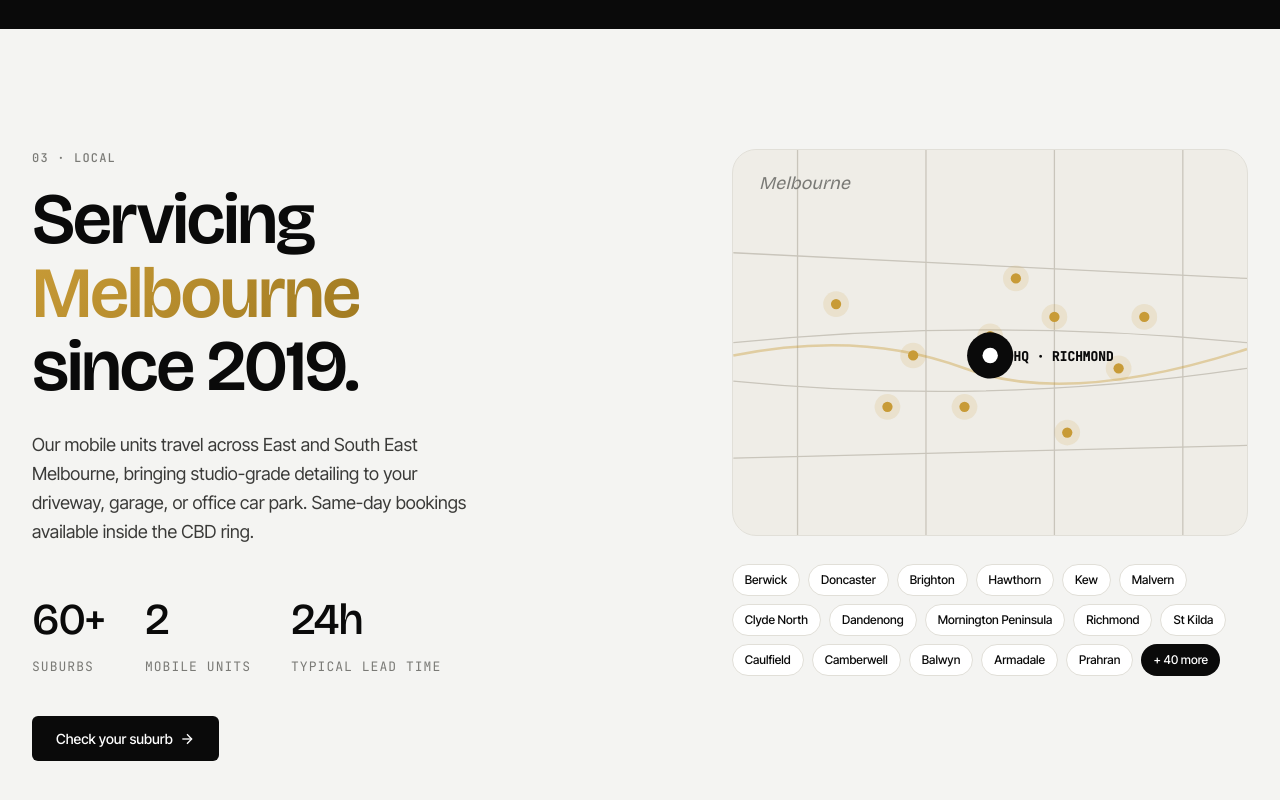
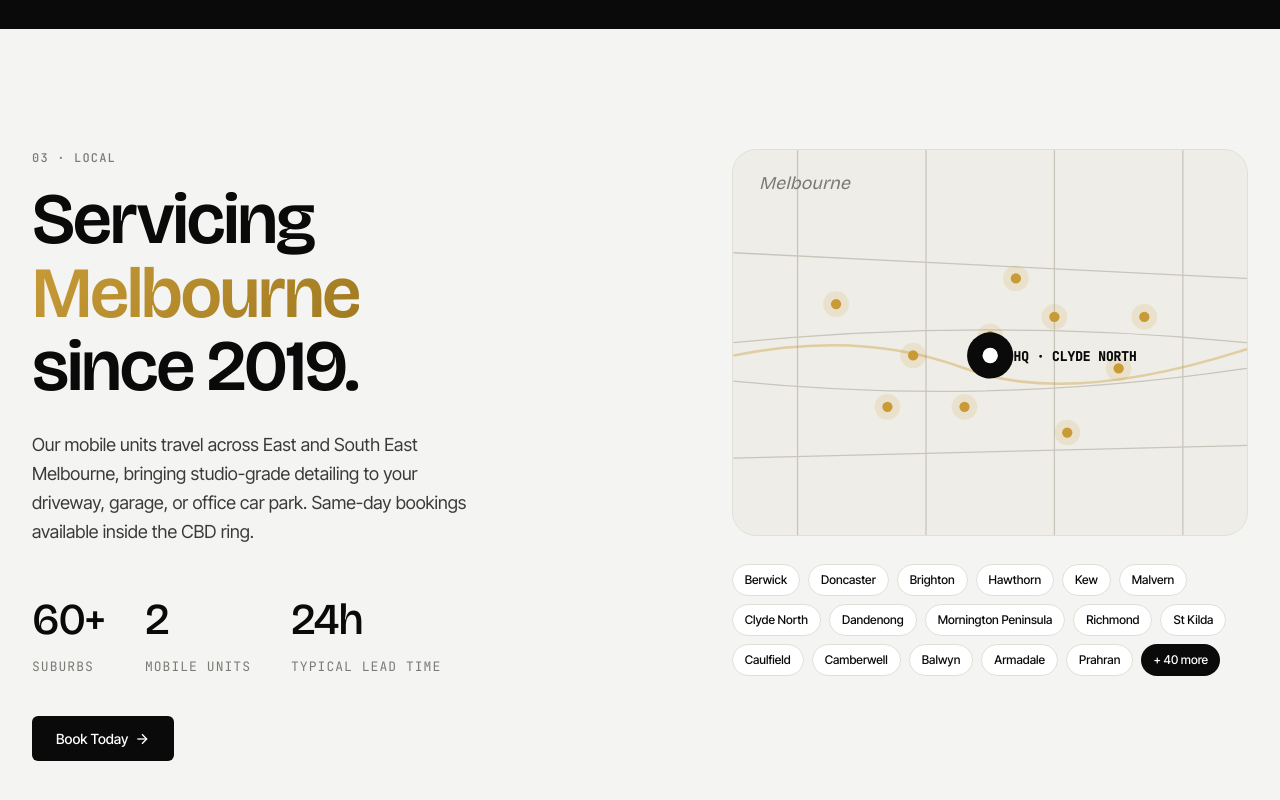
Before and after one commit to hrshdv2nd/pristinedetailers, a Next.js app: page / in a window 1280 px wide. Shown: the part 3059-3859 px from the top of the page. Built offline with nearby package versions, Linux system fonts and the light colour scheme.

Commit message:
image edits

```diff
--- a/components/pages/home.tsx
+++ b/components/pages/home.tsx
@@ -570,7 +570,7 @@ function MelbourneSection() {
                 marginTop: 40,
               }}
             >
-              Check your suburb <Arrow />
+              Book Today <Arrow />
             </a>
           </div>
 
@@ -619,7 +619,7 @@ function MelbourneSection() {
                   <circle cx="200" cy="160" r="6" fill="#fff" />
                 </g>
                 <text x="218" y="164" fontFamily="JetBrains Mono" fontSize="10" fill="#0A0A0A" fontWeight="600">
-                  HQ · RICHMOND
+                  HQ · CLYDE NORTH
                 </text>
                 <text x="20" y="30" fontFamily="Bricolage Grotesque" fontSize="14" fill="#7A7A76" fontStyle="italic">
                   Melbourne
```
